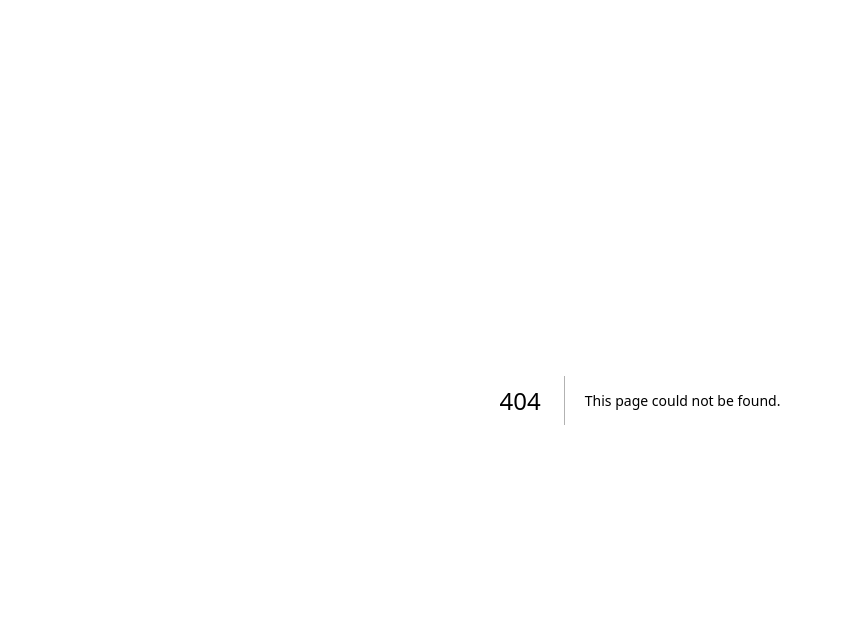
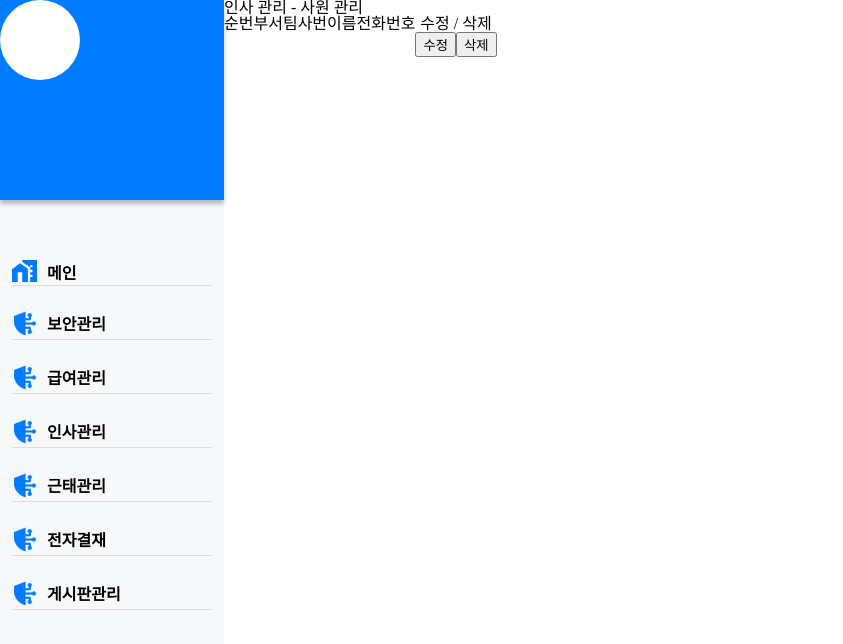
Before and after one commit to 1eemda2436/4team_pj_react, a Next.js app: page /admin/EmployeeManagement in a window 1280 px wide. Before the commit this address had no page. Shown: the top 644 px of the page, without its empty margins (0-843 px from the left). Built offline with nearby package versions, Linux system fonts and the light colour scheme; a web font is replaced by a local one.

Commit message:
admin commit 2차

```diff
--- /dev/null
+++ b/src/pages/admin/EmployeeManagement.js
@@ -0,0 +1,39 @@
+import styled from "styled-components";
+import AdminLayout from "@/components/layout/adminLayout";
+
+const EmployeeManagement = () => {
+  return (
+    <div>
+        <h2>인사 관리 - 사원 관리</h2>
+
+        <table>
+            <tr>
+                <th>순번</th>
+                <th>부서</th>
+                <th>팀</th>
+                <th>사번</th>
+                <th>이름</th>
+                <th>전화번호</th>
+                <th colSpan={2}>수정 / 삭제</th>
+            </tr>
+            <tr>
+                <td></td>
+                <td></td>
+                <td></td>
+                <td></td>
+                <td></td>
+                <td></td>
+                <td><button>수정</button></td>
+                <td><button>삭제</button></td>
+            </tr>
+        </table>
+
+    </div>
+  );
+}
+
+export default EmployeeManagement;
+
+EmployeeManagement.getLayout = function getLayout(page) {
+    return <AdminLayout>{page}</AdminLayout>;
+};
```
